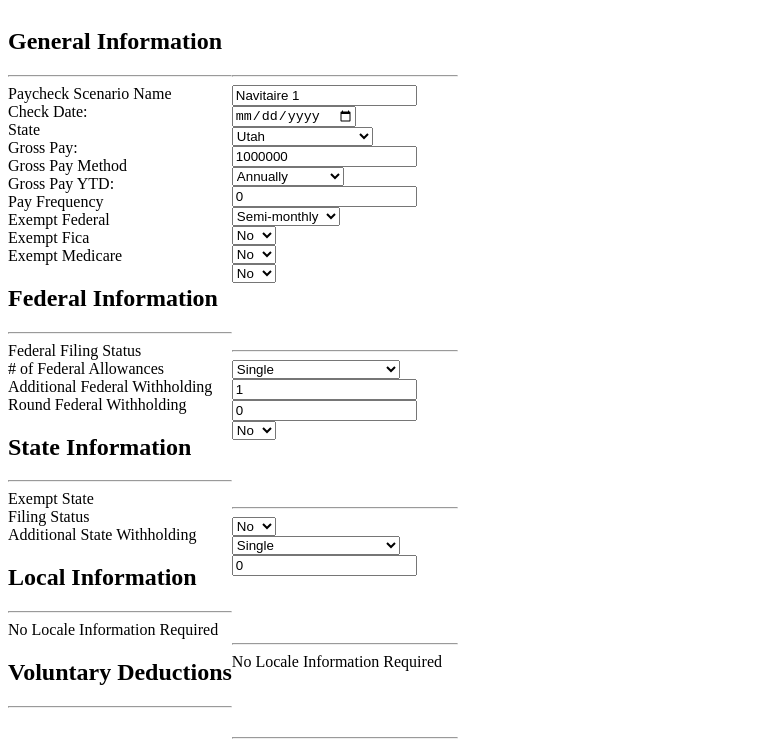
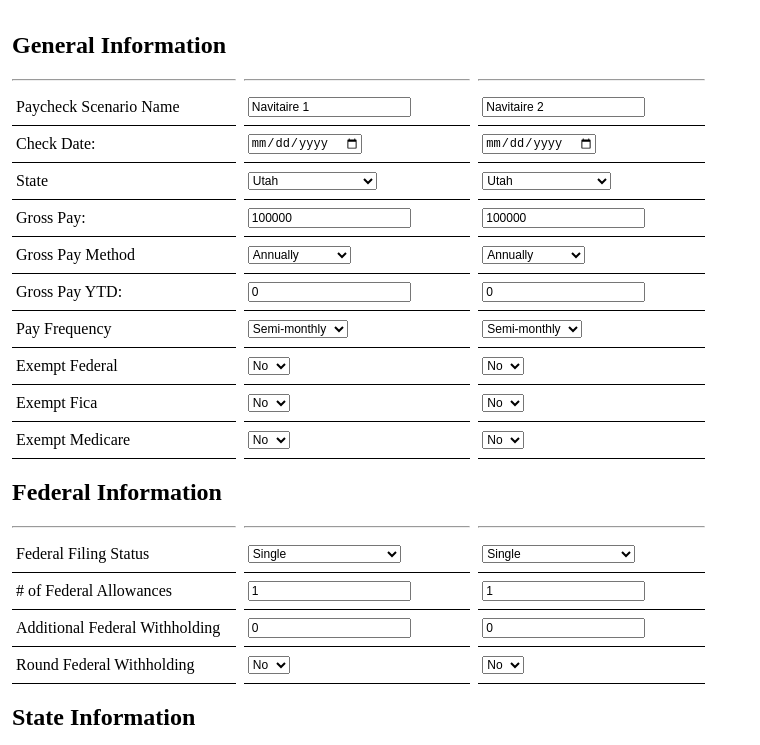
Before and after one commit to JaredPotter/adp-salary-calculator-angular, an Angular app: page / in a window 1280 px wide. Shown: the top 745 px of the page, without its empty margins (0-760 px from the left). Built offline with nearby package versions, Linux system fonts and the light colour scheme.

Commit message:
Added pipes. Improved layout of scenarios.

```diff
--- a/src/app/app.module.ts
+++ b/src/app/app.module.ts
@@ -10,6 +10,7 @@ import { HeaderComponent } from './header/header.component';
 import { HomeComponent } from './home/home.component';
 import { DeductionComponent } from './paycheck-scenario/deduction/deduction.component';
 import { AdpApiServiceService } from './shared/adp-api-service.service';
+import { PercentRoundPipe } from './shared/pipes/percent-round.pipe';
 
 @NgModule({
   declarations: [
@@ -18,7 +19,8 @@ import { AdpApiServiceService } from './shared/adp-api-service.service';
     PaycheckScenarioComponent,
     HeaderComponent,
     HomeComponent,
-    DeductionComponent
+    DeductionComponent,
+    PercentRoundPipe
   ],
   imports: [
     BrowserModule, FormsModule, HttpClientModule
--- a/src/app/paycheck-scenario-compare-list/paycheck-scenario-compare-list.component.html
+++ b/src/app/paycheck-scenario-compare-list/paycheck-scenario-compare-list.component.html
@@ -2,61 +2,59 @@
   <div>
     <h2>General Information</h2>
     <hr>
-        <div>
+    <div class="line-item">
       <label for="name">Paycheck Scenario Name</label>
     </div>
-        <div>
+    <div class="line-item">
       <label for="date">Check Date:</label>
     </div>
-        <div>
+    <div class="line-item">
       <label for="state">State</label>
     </div>
-        <div>
+    <div class="line-item">
       <label for="grossPay">Gross Pay:</label>
     </div>
-        <div>
+    <div class="line-item">
       <label for="grossPayMethod">Gross Pay Method</label>
     </div>
-        <div>
+    <div class="line-item">
       <label for="GrossPayYTD">Gross Pay YTD:</label>
     </div>
-        <div>
+    <div class="line-item">
       <label for="payFrequency">Pay Frequency</label>
     </div>
-        <div>
-          <div>
+    <div class="line-item">
       <label for="exemptFederal">Exempt Federal</label>
     </div>
-          <div>
+    <div class="line-item">
       <label for="exemptFica">Exempt Fica</label>
     </div>
-          <div>
+    <div class="line-item">
       <label for="exemptMedicare">Exempt Medicare</label>
-          </div>
     </div>
     <h2>Federal Information</h2>
     <hr>
-        <div>
+    <div class="line-item">
       <label for="federalFilingStatus">Federal Filing Status</label>
     </div>
-        <div>
+    <div class="line-item">
       <label for="numberOfFederalAllowances"># of Federal Allowances</label>
     </div>
-        <div>
+    <div class="line-item">
       <label for="additionalFederalWithholding">Additional Federal Withholding</label>
     </div>
-        <div>
+    <div class="line-item">
       <label for="roundFederalWithholding">Round Federal Withholding</label>
     </div>
     <h2>State Information</h2>
     <hr>
-        <div>
+    <div class="line-item">
       <label for="exemptState">Exempt State</label>
     </div>
-        <div>
+    <div class="line-item">
       <label for="stateFilingStatus">Filing Status</label>
     </div>
-        <div>
+    <div class="line-item">
       <label for="additionalStateWithholding">Additional State Withholding</label>
     </div>
     <h2>Local Information</h2>
@@ -66,12 +64,7 @@
     </div>
     <h2>Voluntary Deductions</h2>
     <hr>
-        <label *ngFor="let deduction of deductions">{{ deduction.deductionName }}</label>
-        <!-- <app-deduction
-          *ngFor="let deduction of paycheckScenario.deductions"
-          [label]="deduction.label"
-          [deduction]="deduction"
-        ></app-deduction> -->
+    <!-- <label *ngFor="let deduction of deductions">{{ deduction.deductionName }}</label> -->
   </div>
   <app-paycheck-scenario
     *ngFor="let paycheckScenario of paycheckScenarios"
--- a/src/app/paycheck-scenario-compare-list/paycheck-scenario-compare-list.component.scss
+++ b/src/app/paycheck-scenario-compare-list/paycheck-scenario-compare-list.component.scss
@@ -1,3 +1,18 @@
 .paycheck-scenario-compare-list-container {
   display: flex;
+
+  div {
+    padding: 4px;
+    border-bottom: 1px solid black;
+  }
 }
+
+.line-item {
+  height: 28px;
+  display: flex;
+  align-items: center;
+}
+
+h2 {
+  white-space: nowrap;
+}
--- a/src/app/paycheck-scenario-compare-list/paycheck-scenario-compare-list.component.ts
+++ b/src/app/paycheck-scenario-compare-list/paycheck-scenario-compare-list.component.ts
@@ -17,10 +17,43 @@ export class PaycheckScenarioCompareListComponent implements OnInit {
     this.paycheckScenarios = [
       {
         scenarioName: 'Navitaire 1',
-        checkDate: new Date(),
+        checkDate: new Date().getTime(),
         state: 'UT',
-        grossPay: 1000000,
-        grossPayMethod: 'ANNUALLY',
+        grossPay: 100000,
+        grossPayType: 'ANNUALLY',
+        grossPayYTD: 0,
+        payFrequency: 'SEMI_MONTHLY',
+        exemptFederal: false,
+        exemptFica: false,
+        exemptMedicare: false,
+        federalFilingStatus: 'SINGLE',
+        numberOfFederalAllowances: 1,
+        additionalFederalWithholding: 0,
+        roundFederalWithholding: false,
+        exemptState: false,
+        stateFilingStatus: 'SINGLE',
+        additionalStateWithholding: 0,
+        deductions: [
+          {
+            deductionName: '401K',
+            deductionAmount: String(38),
+            deductionMethodType: 'PERCENT_OF_GROSS',
+            benefitType: '401k'
+          },
+          {
+            deductionName: 'Health Savings Account - HSA',
+            deductionAmount: String(250),
+            deductionMethodType: 'FIXED_AMOUNT',
+            benefitType: 'hsa'
+          },
+        ],
+      },
+      {
+        scenarioName: 'Navitaire 2',
+        checkDate: new Date().getTime(),
+        state: 'UT',
+        grossPay: 100000,
+        grossPayType: 'ANNUALLY',
         grossPayYTD: 0,
         payFrequency: 'SEMI_MONTHLY',
         exemptFederal: false,
--- a/src/app/paycheck-scenario/deduction/deduction.component.html
+++ b/src/app/paycheck-scenario/deduction/deduction.component.html
@@ -6,8 +6,8 @@
   <label for="deductionAmount">Deduction Amount:</label>
   <input type="number" name="deductionAmount" [(ngModel)]="deduction.deductionAmount">
   <label for="deductionType">Deduction Type:</label>
-  <select name="deductionType" [(ngModel)]="deduction.deductionType">
-    <option value="PERCENT_OF_GROSS">% of Gross Pay</option>
+  <select name="deductionType" [(ngModel)]="deduction.deductionMethodType">
+    <option value="PERCENT_OF_GROSS" selected>% of Gross Pay</option>
     <option value="PERCENT_OF_NET">% of Net Pay</option>
     <option value="FIXED_AMOUNT">$ Fixed Amount</option>
     <option value="HOURLY_RATE">$ Hourly Rate</option>
--- a/src/app/paycheck-scenario/paycheck-scenario.component.html
+++ b/src/app/paycheck-scenario/paycheck-scenario.component.html
@@ -1,13 +1,13 @@
 <form (submit)="onSubmit(f)" #f="ngForm">
     <h2 class="spacer">spacer</h2>
     <hr>
-    <div>
+    <div class="line-item">
       <input type="text" name="name" [(ngModel)]="paycheckScenario.scenarioName">
     </div>
-    <div>
+    <div class="line-item">
       <input type="date" name="date" [(ngModel)]="paycheckScenario.checkDate">
     </div>
-    <div>
+    <div class="line-item">
       <select name="state" [(ngModel)]="paycheckScenario.state">
         <option value="AL">Alabama</option>
         <option value="AK">Alaska</option>
@@ -62,19 +62,19 @@
         <option value="WY">Wyoming</option>
       </select>
     </div>
-    <div>
+    <div class="line-item">
       <input type="number" name="grossPay" [(ngModel)]="paycheckScenario.grossPay">
     </div>
-    <div>
-      <select name="grossPayMethod" [(ngModel)]="paycheckScenario.grossPayMethod">
+    <div class="line-item">
+      <select name="grossPayMethod" [(ngModel)]="paycheckScenario.grossPayType">
         <option value="ANNUALLY" selected>Annually</option>
         <option value="PAY_PER_PERIOD">Pay Per Period</option>
       </select>
     </div>
-    <div>
+    <div class="line-item">
       <input type="number" name="GrossPayYTD" [(ngModel)]="paycheckScenario.grossPayYTD">
     </div>
-    <div>
+    <div class="line-item">
       <select name="payFrequency" [(ngModel)]="paycheckScenario.payFrequency">
         <option value="DAILY">Daily</option>
         <option value="WEEKLY">Weekly</option>
@@ -86,29 +86,27 @@
         <option value="ANNUAL">Annual</option>
       </select>
     </div>
-    <div>
-      <div>
+    <div class="line-item">
       <select name="exemptFederal" [(ngModel)]="paycheckScenario.exemptFederal">
         <option value="false" selected >No</option>
         <option value="true">Yes</option>
       </select>
     </div>
-      <div>
+    <div class="line-item">
       <select name="exemptFica" [(ngModel)]="paycheckScenario.exemptFica">
         <option value="false" selected >No</option>
         <option value="true">Yes</option>
       </select>
     </div>
-      <div>
+    <div class="line-item">
       <select name="exemptMedicare" [(ngModel)]="paycheckScenario.exemptMedicare">
         <option value="false" selected >No</option>
         <option value="true">Yes</option>
       </select>
     </div>
-    </div>
     <h2 class="spacer">spacer</h2>
     <hr>
-    <div>
+    <div class="line-item">
       <select name="federalFilingStatus" [(ngModel)]="paycheckScenario.federalFilingStatus">
         <option value="SINGLE" selected>Single</option>
         <option value="MARRIED">Married</option>
@@ -116,17 +114,17 @@
         <option value="NONRESIDENT_ALIEN">Nonresident Alian</option>
       </select>
     </div>
-    <div>
+    <div class="line-item">
       <input
         type="number"
         name="numberOfFederalAllowances"
         [(ngModel)]="paycheckScenario.numberOfFederalAllowances"
       >
     </div>
-    <div>
+    <div class="line-item">
       <input type="number" name="additionalFederalWithholding" [(ngModel)]="paycheckScenario.additionalFederalWithholding">
     </div>
-    <div>
+    <div class="line-item">
       <select name="roundFederalWithholding" [(ngModel)]="paycheckScenario.roundFederalWithholding">
         <option value="false" selected >No</option>
         <option value="true">Yes</option>
@@ -134,20 +132,20 @@
     </div>
     <h2 class="spacer">spacer</h2>
     <hr>
-    <div>
+    <div class="line-item">
       <select name="exemptState" [(ngModel)]="paycheckScenario.exemptState">
         <option value="false" selected >No</option>
         <option value="true">Yes</option>
       </select>
     </div>
-    <div>
+    <div class="line-item">
       <select name="stateFilingStatus" [(ngModel)]="paycheckScenario.stateFilingStatus">
         <option value="SINGLE" selected>Single</option>
         <option value="MARRIED">Married</option>
         <option value="MARRIED_USE_SINGLE_RATE">Married Use Single Rate</option>
       </select>
     </div>
-    <div>
+    <div class="line-item">
       <input type="number" name="additionalStateWithholding" [(ngModel)]="paycheckScenario.additionalStateWithholding">
     </div>
     <h2 class="spacer">spacer</h2>
@@ -162,4 +160,41 @@
       [deduction]="deduction"
     ></app-deduction>
     <button type="submit">CALCULATE</button>
+    <div class="output" *ngIf="paycheckScenario.results">
+      <div class="apart">
+        <span>Gross Pay:</span>
+        <span>${{ paycheckScenario.results.grossPay }}</span>
+        <span>({{ (paycheckScenario.results.grossPay / paycheckScenario.results.grossPay) * 100 | percentRound}}%)</span>
+      </div>
+      <div class="apart">
+        <span>Federal Taxes:</span>
+        <span>${{ paycheckScenario.results.federal }}</span>
+        <span>({{ (paycheckScenario.results.federal / paycheckScenario.results.grossPay) * 100 | percentRound }}%)</span>
+      </div>
+      <div class="apart">
+        <span>FICA Taxes:</span>
+        <span>${{ paycheckScenario.results.fica }}</span>
+        <span>({{ (paycheckScenario.results.fica / paycheckScenario.results.grossPay) * 100 | percentRound}}%)</span>
+      </div>
+      <div class="apart">
+        <span>Medicate Taxes:</span>
+        <span>${{ paycheckScenario.results.medicare }}</span>
+        <span>({{ (paycheckScenario.results.medicare / paycheckScenario.results.grossPay) * 100  | percentRound}}%)</span>
+      </div>
+      <div class="apart">
+        <span>State Taxes:</span>
+        <span>${{ paycheckScenario.results.state }}</span>
+        <span>({{ (paycheckScenario.results.state / paycheckScenario.results.grossPay) * 100 | percentRound}}%)</span>
+      </div>
+      <div class="apart" *ngFor="let deduction of paycheckScenario.results.voluntaryDeductions">
+        <span>{{ deduction.name }}:</span>
+        <span>${{ deduction.value }}</span>
+        <span>({{ (deduction.value / paycheckScenario.results.grossPay) * 100 | percentRound}}%)</span>
+      </div>
+      <div class="apart">
+        <span>Net Pay:</span>
+        <span>${{ paycheckScenario.results.netPay }}</span>
+        <span>({{ (paycheckScenario.results.netPay / paycheckScenario.results.grossPay) * 100 | percentRound}}%)</span>
+      </div>
+    </div>
   </form>
--- a/src/app/paycheck-scenario/paycheck-scenario.component.scss
+++ b/src/app/paycheck-scenario/paycheck-scenario.component.scss
@@ -1,3 +1,23 @@
 .spacer {
   color: rgba(255, 255, 255, 0);
 }
+
+form, form div {
+  padding: 4px;
+  border-bottom: 1px solid black;
+}
+
+form input, form select {
+  font-size: 12px;
+}
+
+.line-item {
+  height: 28px;
+  display: flex;
+  align-items: center;
+}
+
+.apart {
+  display: flex;
+  justify-content: space-between
+}
--- a/src/app/paycheck-scenario/paycheck-scenario.component.ts
+++ b/src/app/paycheck-scenario/paycheck-scenario.component.ts
@@ -4,6 +4,7 @@ import { NgForm } from '@angular/forms';
 import { PaycheckScenario } from '../shared/types/paycheck-scenario.interface';
 import { AdpApiServiceService } from '../shared/adp-api-service.service';
 import { PaycheckScenarioRequest, VoluntaryDeductions } from '../shared/types/paycheck-scenario-request';
+import { PaycheckScenarioResponse } from '../shared/types/paycheck-scenario-response';
 
 @Component({
   selector: 'app-paycheck-scenario',
@@ -34,13 +35,11 @@ export class PaycheckScenarioComponent implements OnInit {
   }
 
   onSubmit(form: NgForm) {
-    const scenario = this.paycheckScenario;
-
     const body: PaycheckScenarioRequest = {
-      checkDate: this.paycheckScenario.checkDate.getTime(),
+      checkDate: this.paycheckScenario.checkDate,
       state: this.paycheckScenario.state,
       grossPay: String(this.paycheckScenario.grossPay),
-      grossPayType: this.paycheckScenario.grossPayMethod,
+      grossPayType: this.paycheckScenario.grossPayType,
       grossPayYTD: String(this.paycheckScenario.grossPayYTD),
       payFrequency: this.paycheckScenario.payFrequency,
       exemptFederal: String(this.paycheckScenario.exemptFederal),
@@ -72,30 +71,28 @@ export class PaycheckScenarioComponent implements OnInit {
       presetDeductions: [],
       presetImputed: [],
       print: {
-        "id": "",
-        "employeeName": "",
-        "employeeAddressLine1": "",
-        "employeeAddressLine2": "",
-        "employeeAddressLine3": "",
-        "checkNumber": "",
-        "checkNumberOnCheck": "false",
-        "checkDate": new Date().getTime(),
-        "remarks": "",
-        "companyNameOnCheck": "false",
-        "companyName": "",
-        "companyAddressLine1": "",
-        "companyAddressLine2": "",
-        "companyAddressLine3": "",
-        "emailReports": "false"
+        id: '',
+        employeeName: '',
+        employeeAddressLine1: '',
+        employeeAddressLine2: '',
+        employeeAddressLine3: '',
+        checkNumber: '',
+        checkNumberOnCheck: 'false',
+        checkDate: new Date().getTime(),
+        remarks: '',
+        companyNameOnCheck: 'false',
+        companyName: '',
+        companyAddressLine1: '',
+        companyAddressLine2: '',
+        companyAddressLine3: '',
+        emailReports: 'false',
       },
       rates: [],
       stockOptions: [],
     };
 
-    debugger;
-
     this.adpApiServiceService.postSalaryData(body).subscribe((data) => {
-      debugger;
+      this.paycheckScenario.results = (<PaycheckScenarioResponse>data).content;
     });
   }
 }
--- a/src/app/shared/types/paycheck-scenario-response.ts
+++ b/src/app/shared/types/paycheck-scenario-response.ts
@@ -2,7 +2,7 @@ export interface PaycheckScenarioResponse {
   content: Content
 }
 
-interface Content {
+export interface Content {
   federal: number,
   medicare: number,
   fica: number,
```
Also changed, not shown: src/app/shared/pipes/percent-round.pipe.ts (added, +12 -0 lines), src/app/shared/types/paycheck-scenario.interface.ts (+5 -3 lines), 1 other file (tests, documents, lock files or other folders). Lines whose indentation alone changed are shown as unchanged.
